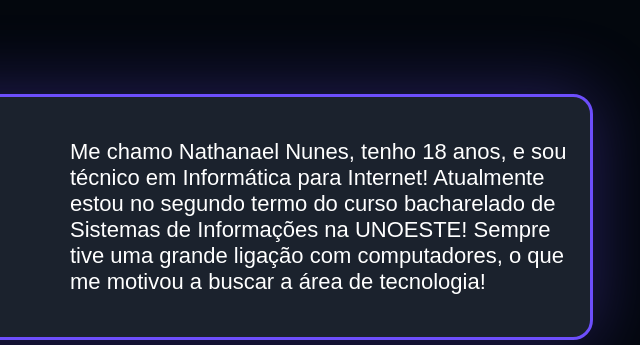
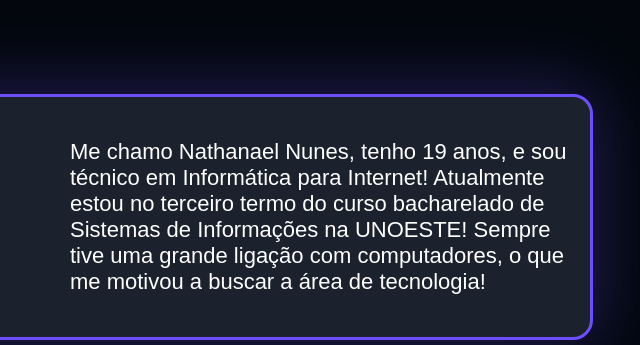
Before and after one commit to NaelNunes/PortfolioNathanael, a website: page index.html in a window 1280 px wide. Shown: the part 980-1325 px from the top of the page, 570-1210 px from the left. Drawn offline with Linux system fonts and the light colour scheme; a web font is replaced by a local one.

Commit message:
Update index.html

```diff
--- a/index.html
+++ b/index.html
@@ -42,8 +42,8 @@
       <div class="resumo">
         <h2>Resumo sobre mim:</h2>
         <p>
-          Me chamo Nathanael Nunes, tenho 18 anos, e sou técnico em Informática
-          para Internet! Atualmente estou no segundo termo do curso bacharelado
+          Me chamo Nathanael Nunes, tenho 19 anos, e sou técnico em Informática
+          para Internet! Atualmente estou no terceiro termo do curso bacharelado
           de Sistemas de Informações na UNOESTE! Sempre tive uma grande ligação
           com computadores, o que me motivou a buscar a área de tecnologia!
         </p>
```
